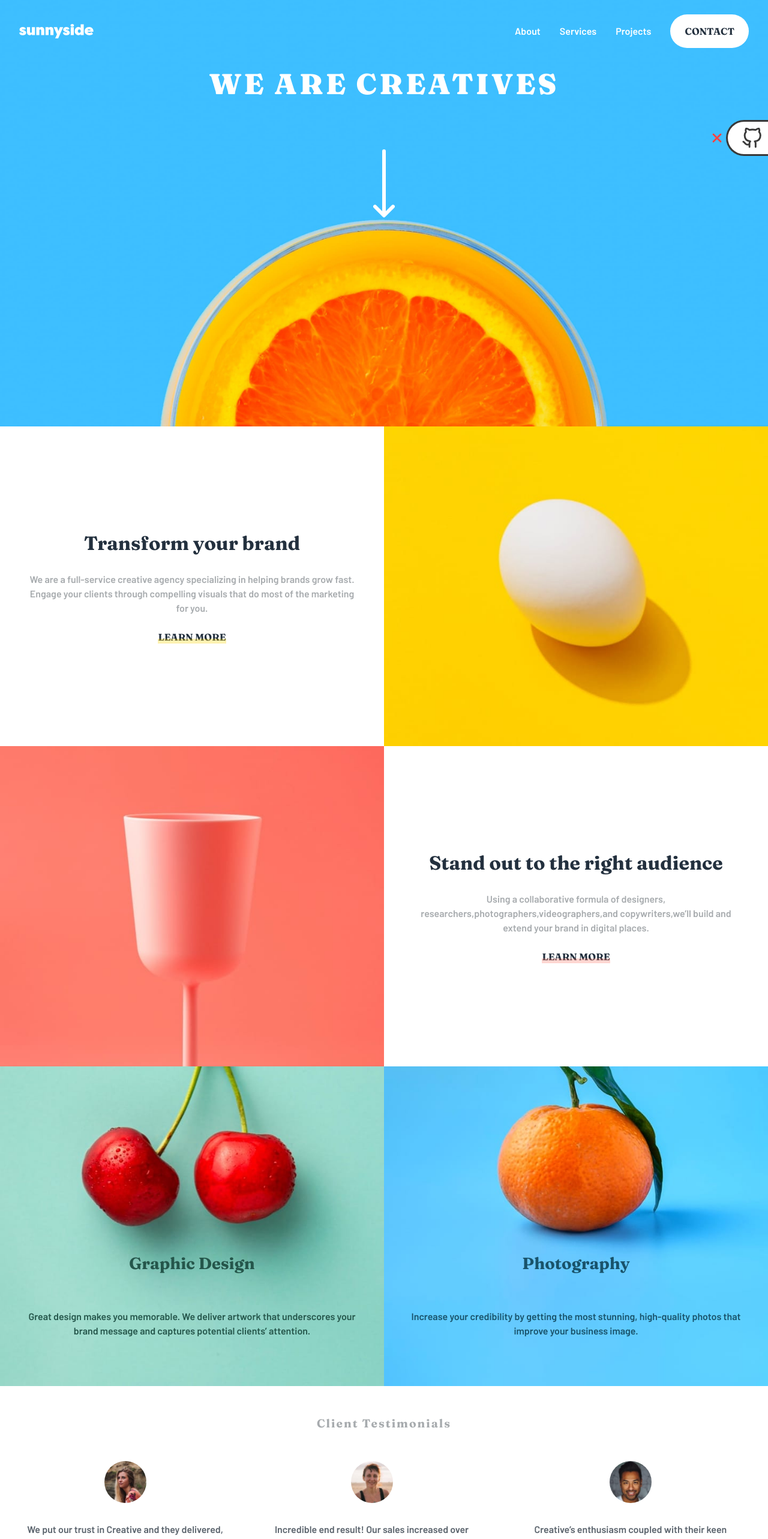
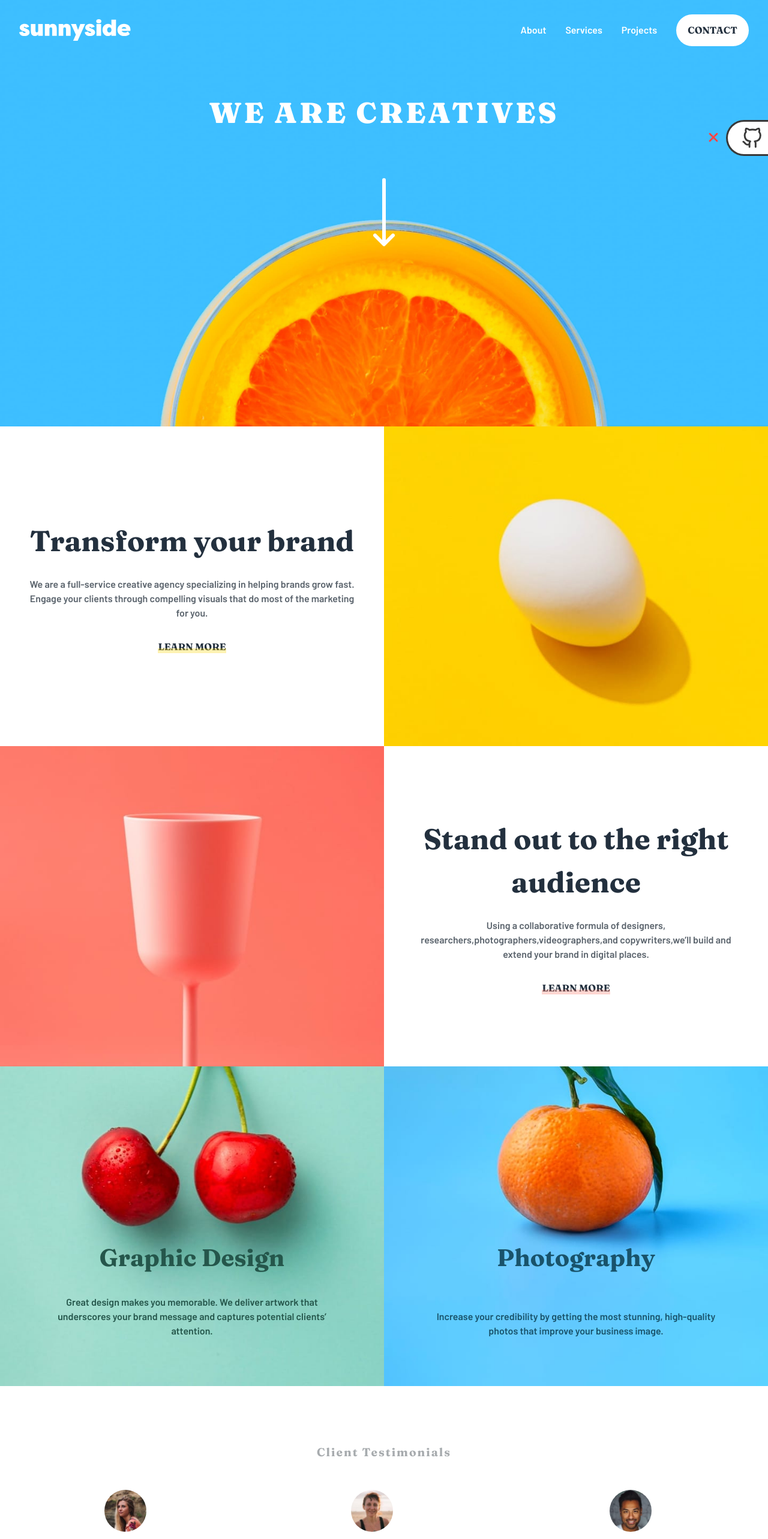
Before and after one commit to AlessioScarfone/sunnyside-agency, a React (Create React App) app: page / in a window 1280 px wide. Shown: the top 2566 px of the page at 60% size. Built offline with nearby package versions, Linux system fonts and the light colour scheme.

Commit message:
refactor + fix padding

```diff
--- a/src/App.tsx
+++ b/src/App.tsx
@@ -1,12 +1,14 @@
 import React from "react";
 import Main from "./components/Main";
-import SourceBadge from './components/source-badge/SourceBadge';
+import SourceBadge from "./components/source-badge/SourceBadge";
 
 function App() {
-  return <>
-    <Main />
-    <SourceBadge url="https://github.com/AlessioScarfone/sunnyside-agency"/>
-  </>;
+  return (
+    <main>
+      <Main />
+      <SourceBadge url="https://github.com/AlessioScarfone/sunnyside-agency" />
+    </main>
+  );
 }
 
 export default App;
--- a/src/components/GridSection.tsx
+++ b/src/components/GridSection.tsx
@@ -32,6 +32,8 @@ const MainGridContainer = styled.div`
 const TestimonialSectionContainer = styled.div`
   display: flex;
   flex-direction: column;
+  padding-top: 6rem;
+  padding-bottom: 6rem;
 
   /* testimonial section container */
   .inner-container {
@@ -47,7 +49,6 @@ const TestimonialSectionTitle = styled.h2`
   width: 100%;
   color: var(--grayishBlue);
   text-align: center;
-  padding-top: 3rem;
   font-size: 1.2rem;
   letter-spacing: 2px;
   padding-bottom: 1rem;
--- a/src/components/Main.tsx
+++ b/src/components/Main.tsx
@@ -12,7 +12,7 @@ const FloatTitleContainer = styled.div`
   align-items: center;
   width: 100%;
   position: absolute;
-  top: 4.5rem;
+  top: 15vh;
 `;
 
 const FloatTitle = styled.h1`
@@ -46,7 +46,7 @@ const Main = () => {
   return (
     <>
       <Navbar />
-      <main>
+      <>
         <FloatTitleContainer>
           <FloatTitle> WE ARE CREATIVES </FloatTitle>
           <StyledArrowDownIcon />
@@ -59,7 +59,7 @@ const Main = () => {
           />
         </div>
         <GridSection />
-      </main>
+      </>
       <Footer />
     </>
   );
--- a/src/components/Navbar.tsx
+++ b/src/components/Navbar.tsx
@@ -7,9 +7,13 @@ import { menuItems } from "../utils/Constants";
 const LogoWrap = styled.div`
   display: flex;
   align-items: center;
-  width: 30%;
-  @media (max-width: 770px) {
-    width: 70%;
+  width: 70%;
+  @media (min-width: 770px) {
+    width: 30%;
+    svg {
+      transform: scale(1.5);
+      transform-origin: left;
+    }
   }
 `;
 
@@ -54,7 +58,7 @@ const MenuItem = styled.h4<{ selected?: boolean }>`
     `
         color:  var(--veryDarkBlue);
         background-color:  var(--white);
-        padding: 1rem 1.5rem;
+        padding: 0.9rem 1.2rem;
         text-align: center;
         border-radius: 30px;
         text-transform: uppercase;
--- a/src/components/reusable/ResponsiveImageWithText.tsx
+++ b/src/components/reusable/ResponsiveImageWithText.tsx
@@ -18,7 +18,7 @@ const Title = styled.h2<{ textColor: string }>`
   width: 100%;
   text-align: center;
   bottom: 30%;
-  font-size: 1.7rem;
+  font-size: clamp(1.7rem, 8vw - 2rem, 2.5rem);
   padding: 1.5rem 2rem;
   color: var(${(props) => props.textColor}, hsl(212, 27%, 19%));
 `;
@@ -28,9 +28,14 @@ const Text = styled.p<{ textColor: string }>`
   width: 100%;
   text-align: center;
   bottom: 15%;
-  padding: 1rem 2rem 0rem 2rem;
+  padding: 1rem 3rem 0rem 3rem;
   line-height: 1.5rem;
   color: var(${(props) => props.textColor}, hsl(212, 27%, 19%));
+
+  @media (min-width: 770px) {
+    padding-right: 5rem;
+    padding-left: 5rem;
+  }
 `;
 
 const ResponsiveImageWithText = ({
--- a/src/components/reusable/TestimonialSection.tsx
+++ b/src/components/reusable/TestimonialSection.tsx
@@ -44,7 +44,7 @@ const TestimonialSection = ({
 }: TestimonialSectionProps) => {
   return (
     <TestimonialSectionContainer>
-      <TestimonialImg src={image} />
+      <TestimonialImg src={image}  alt="testimonil-img"/>
       <TestimonialText>{text}</TestimonialText>
       <TestimonialName>{name}</TestimonialName>
       {desc && <TestimonialDesc>{desc}</TestimonialDesc>}
--- a/src/components/reusable/TextSection.tsx
+++ b/src/components/reusable/TextSection.tsx
@@ -20,14 +20,14 @@ const Container = styled.div<{ linkColor?: string }>`
   min-height: 350px;
 
   h1 {
-    font-size: 2rem;
+    font-size: clamp(2rem, 8vw - 2rem, 3rem);
     padding-bottom: 1.5rem;
     color: var(--veryDarkBlue);
   }
 
   p {
-    color: var(--grayishBlue);
-    padding-bottom: 1.5rem;
+    color: var(--veryDarkGrayishBlue);
+    padding-bottom: clamp(1.5rem, 8vw - 2rem, 2rem);
   }
 
   span {
--- a/src/components/source-badge/SourceBadge.tsx
+++ b/src/components/source-badge/SourceBadge.tsx
@@ -35,7 +35,7 @@ const SourceBadgeContainer = styled.a<{ show: boolean }>`
   }
 `;
 
-const CloseButton = styled.button`
+const CloseButton = styled.a`
   position: absolute;
   left: -36px;
   top: 14px;
```
